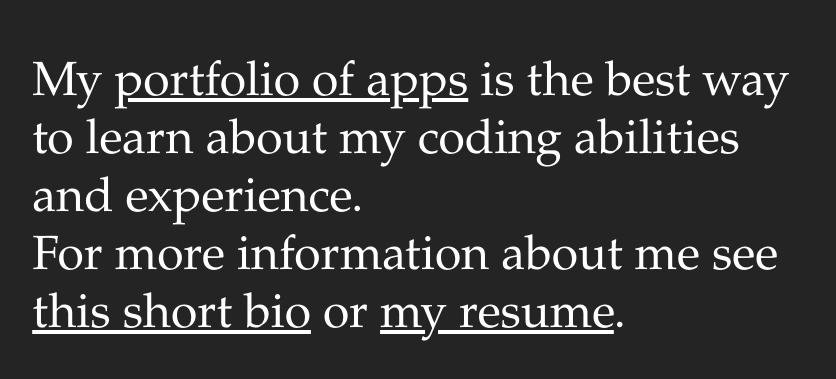
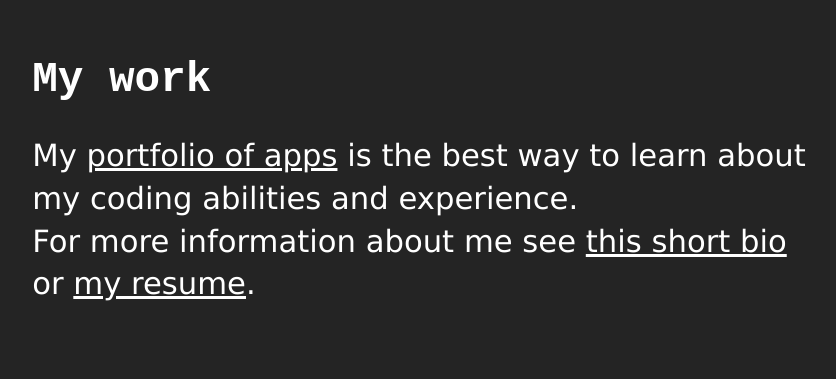
Before and after one commit to pepijnKrijnsen/portfolio-website, a plain HTML site: page index.html in a window 1280 px wide. Shown: the part 165-544 px from the top of the page, without its empty margins (219-1055 px from the left). Drawn offline with Linux system fonts and the light colour scheme.

Commit message:
Create bio

```diff
--- a/index.html
+++ b/index.html
@@ -9,9 +9,10 @@
 
 	<body>
 		<div id="column">
+            <h1>My work</h1>
 			<p id="splashtext">My <a href="">portfolio of apps</a> is the best way to
 			learn about my coding abilities and experience.<br />
-			For more information about me see <a href="">this short bio</a> or
+			For more information about me see <a href="lib/bio.html">this short bio</a> or
 			<a href="lib/resume.html">my resume</a>.</p>
 		</div>
 	</body>
--- a/lib/style.css
+++ b/lib/style.css
@@ -9,8 +9,15 @@ body {
 	width: 62%;
 }
 
+h1, h1 a {
+  font-family: Courier new;
+  font-size:32pt;
+  color:white;
+}
+
 #splashtext, #splashtext a {
-	font-family: garamond, serif;
-	font-size: 36pt;
+	font-family: verdana, sans-serif;
+	font-size: 23pt;
 	color: white;
+    line-height:140%;
 }
```
